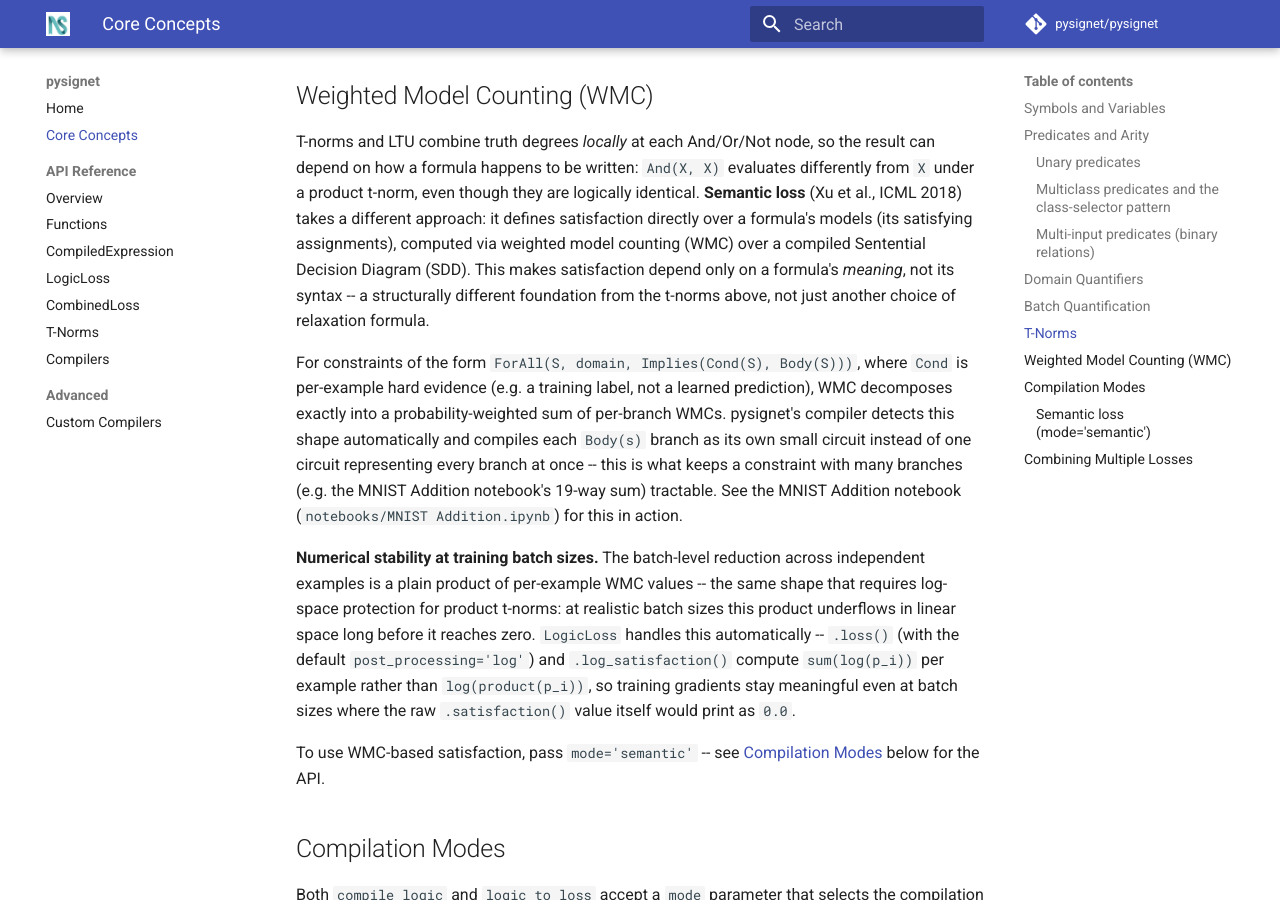
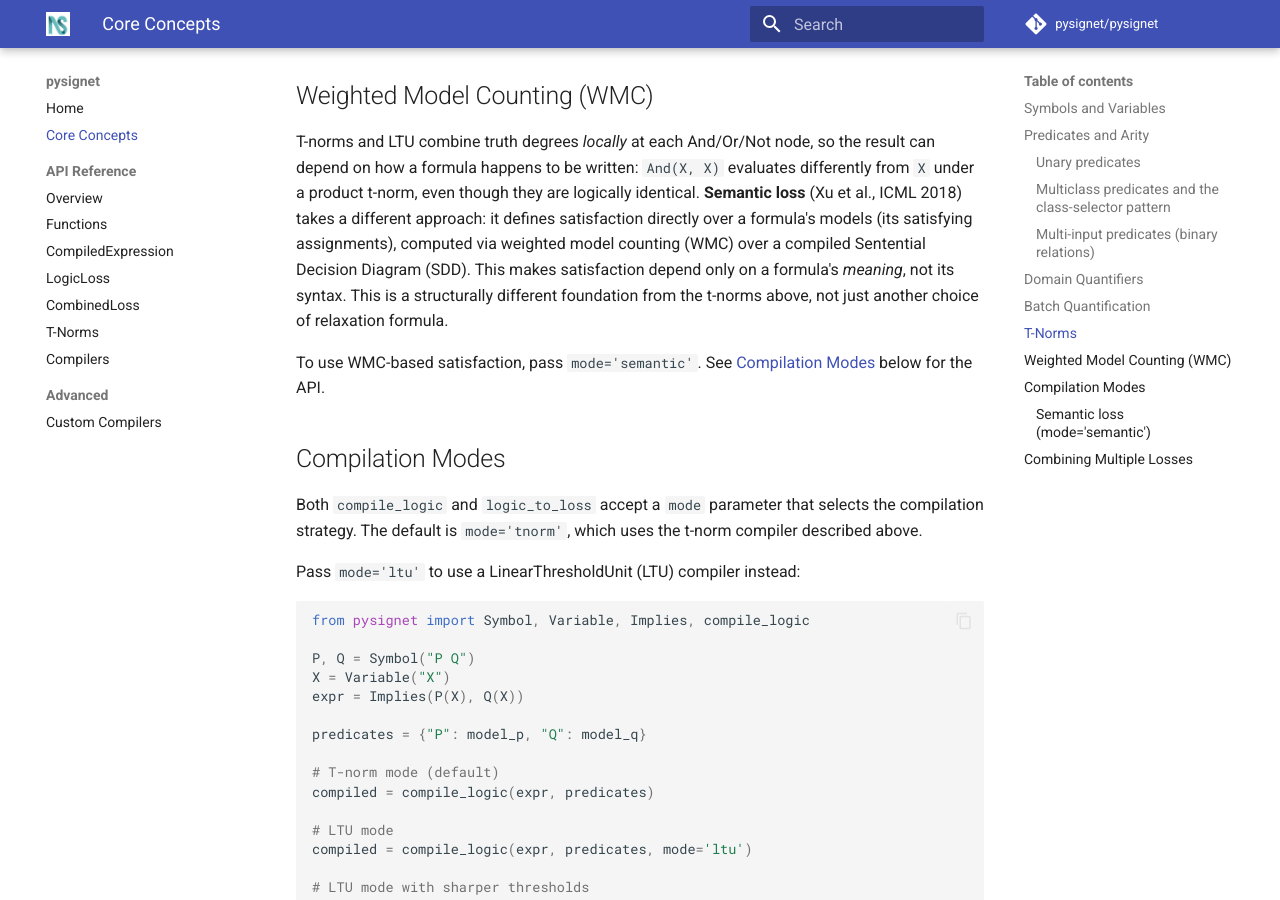
Before and after one commit to pysignet/pysignet, an MkDocs documentation site: the page built from docs/concepts.md, in a window 1280 px wide and 900 px high, scrolled down 3708 px. Built offline with MkDocs 1.6.1 and Material for MkDocs 9.7.7, drawn with Linux system fonts in a browser that asks for light colours; comment, search, counter and statistics services are not loaded.

Commit message:
doc: minor edits in documentation

```diff
--- a/docs/concepts.md
+++ b/docs/concepts.md
@@ -185,32 +185,12 @@ logically identical. **Semantic loss** (Xu et al., ICML 2018) takes a
 different approach: it defines satisfaction directly over a formula's
 models (its satisfying assignments), computed via weighted model counting
 (WMC) over a compiled Sentential Decision Diagram (SDD). This makes
-satisfaction depend only on a formula's *meaning*, not its syntax -- a
+satisfaction depend only on a formula's *meaning*, not its syntax. This is a
 structurally different foundation from the t-norms above, not just another
 choice of relaxation formula.
 
-For constraints of the form `ForAll(S, domain, Implies(Cond(S), Body(S)))`,
-where `Cond` is per-example hard evidence (e.g. a training label, not a
-learned prediction), WMC decomposes exactly into a probability-weighted sum
-of per-branch WMCs. pysignet's compiler detects this shape automatically
-and compiles each `Body(s)` branch as its own small circuit instead of one
-circuit representing every branch at once -- this is what keeps a
-constraint with many branches (e.g. the MNIST Addition notebook's 19-way
-sum) tractable. See the MNIST Addition notebook
-(`notebooks/MNIST Addition.ipynb`) for this in action.
-
-**Numerical stability at training batch sizes.** The batch-level reduction
-across independent examples is a plain product of per-example WMC values --
-the same shape that requires log-space protection for product t-norms: at
-realistic batch sizes this product underflows in linear space long before
-it reaches zero. `LogicLoss` handles this automatically -- `.loss()` (with
-the default `post_processing='log'`) and `.log_satisfaction()` compute
-`sum(log(p_i))` per example rather than `log(product(p_i))`, so training
-gradients stay meaningful even at batch sizes where the raw
-`.satisfaction()` value itself would print as `0.0`.
-
-To use WMC-based satisfaction, pass `mode='semantic'` -- see
-[Compilation Modes](#compilation-modes) below for the API.
+To use WMC-based satisfaction, pass `mode='semantic'`. See [Compilation
+Modes](#compilation-modes) below for the API.
 
 ## Compilation Modes
 
@@ -249,8 +229,8 @@ details on extending the compiler base class.
 
 ### Semantic loss (`mode='semantic'`)
 
-Selects the WMC-based compiler described in
-[Weighted Model Counting (WMC)](#weighted-model-counting-wmc) above.
+Selects the WMC-based compiler described in [Weighted Model Counting
+(WMC)](#weighted-model-counting-wmc) above.
 
 Requires the optional `pysignet[semantic]` extra (PySDD, a C extension):
 
```
